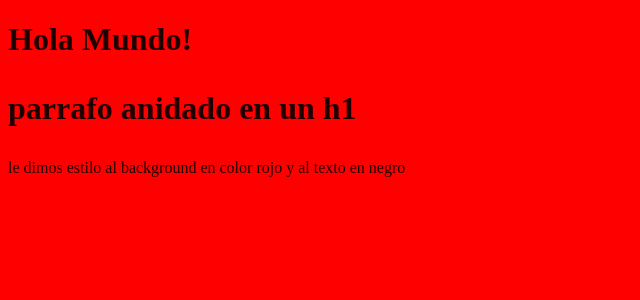
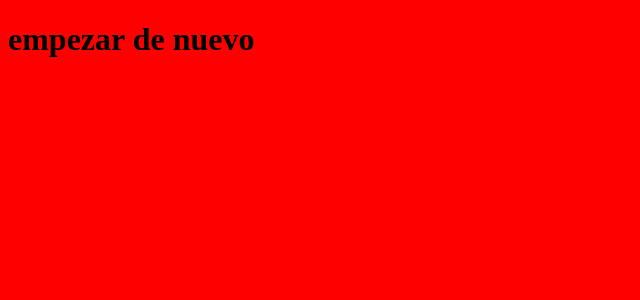
Before and after one commit to ProteusDexter/react-shop, a React app: page / in a window 1280 px wide. Shown: the top 300 px of the page, without its empty margins (0-640 px from the left). Built offline with nearby package versions, Linux system fonts and the light colour scheme.

Commit message:
empezar de nuevo

```diff
--- a/public/index.html
+++ b/public/index.html
@@ -4,6 +4,9 @@
     <meta charset="UTF-8">
     <meta http-equiv="X-UA-Compatible" content="IE=edge">
     <meta name="viewport" content="width=device-width, initial-scale=1.0">
+    <link rel="preconnect" href="https://fonts.googleapis.com">
+    <link rel="preconnect" href="https://fonts.gstatic.com" crossorigin>
+    <link href="https://fonts.googleapis.com/css2?family=Quicksand:wght@300;500;700&display=swap" rel="stylesheet">
     <title>React Shop</title>
 </head>
 <body>
--- a/src/components/App.jsx
+++ b/src/components/App.jsx
@@ -1,16 +1,12 @@
 import React from 'react';
-import "../styles/global.scss"
+
+import "../styles/global.scss";
+
 const App = () => {
     return (
 
-           // para que funcione es necesario que
-           // ambos elementos deben estar anidados en un elemento
-           // puede ser otro div o como en este caso el parrafo
-           // esta anidaddo en un titulo
-            <div>
-                <h1>Hola Mundo!<p> parrafo anidado en un h1</p></h1>
-                <p> le dimos estilo al background en color rojo y al texto en negro</p>
-            </div>
+        <h1>empezar de nuevo</h1>
+
     );
 }
 
--- a/src/styles/global.scss
+++ b/src/styles/global.scss
@@ -1,5 +1,6 @@
-$base-color:#ff0000;
-$color: rgba(black, 0.88);
+
+$base-color :red;
+$color:black;
 
 body{
     background-color: $base-color;
--- a/webpack.config.js
+++ b/webpack.config.js
@@ -4,12 +4,6 @@ const path=require("path");
 const { dirname } = require("path");
 const HtmlWebpackPlugin =require("html-webpack-plugin");
 const MiniCssExtractPlugin = require("mini-css-extract-plugin")
-
-
-
-
-
-
 
 
 module.exports={
@@ -40,7 +34,7 @@ module.exports={
                 ]
             },
             {
-                test:/\.s[ac]ss$/i,
+                test:/\.(css|scss)$/,
                 use:[
                     "style-loader",
                     "css-loader",
@@ -66,6 +60,6 @@ module.exports={
         directory: path.join(__dirname,"dist")
         },
         compress:true,
-        port:3000,
+        port:3005,
     }
 }
```
Also changed, not shown: src/containers/layout.jsx (added, +12 -0 lines), src/containers/login.jsx (added, +24 -0 lines).
